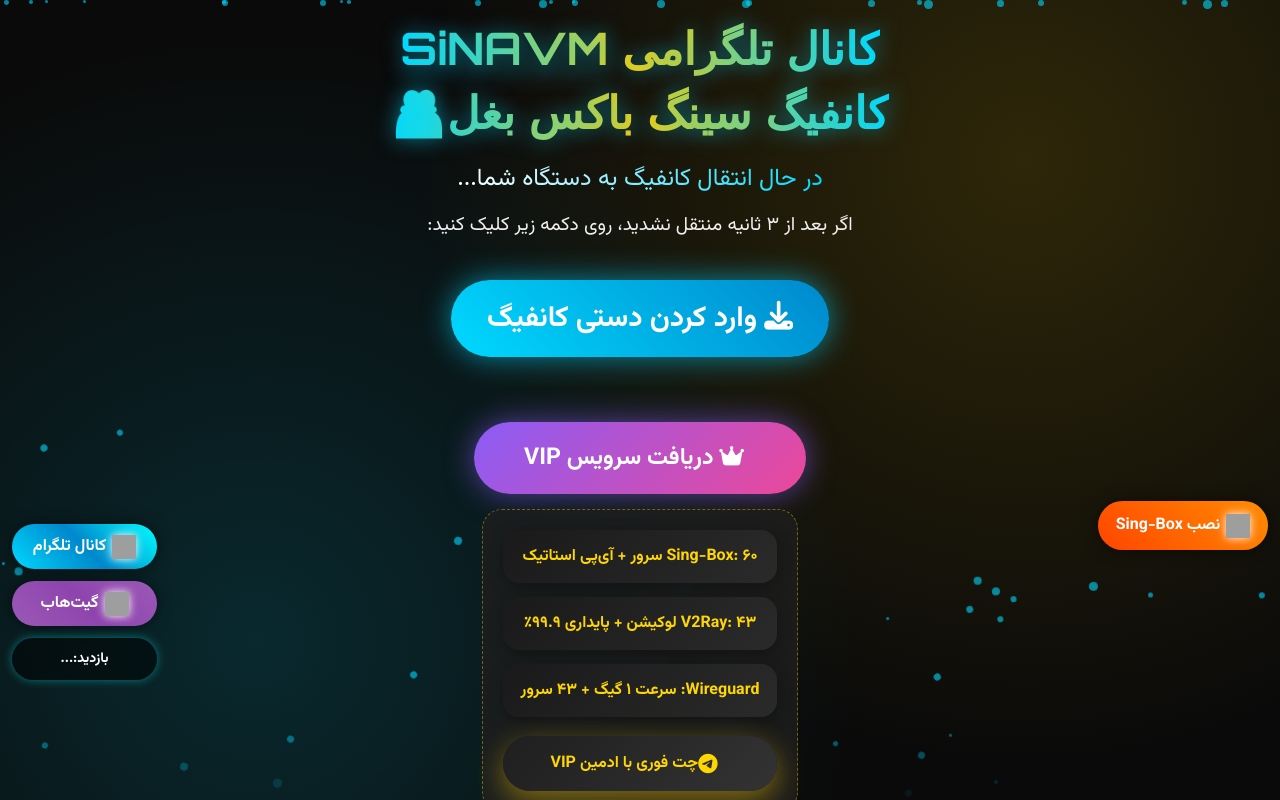
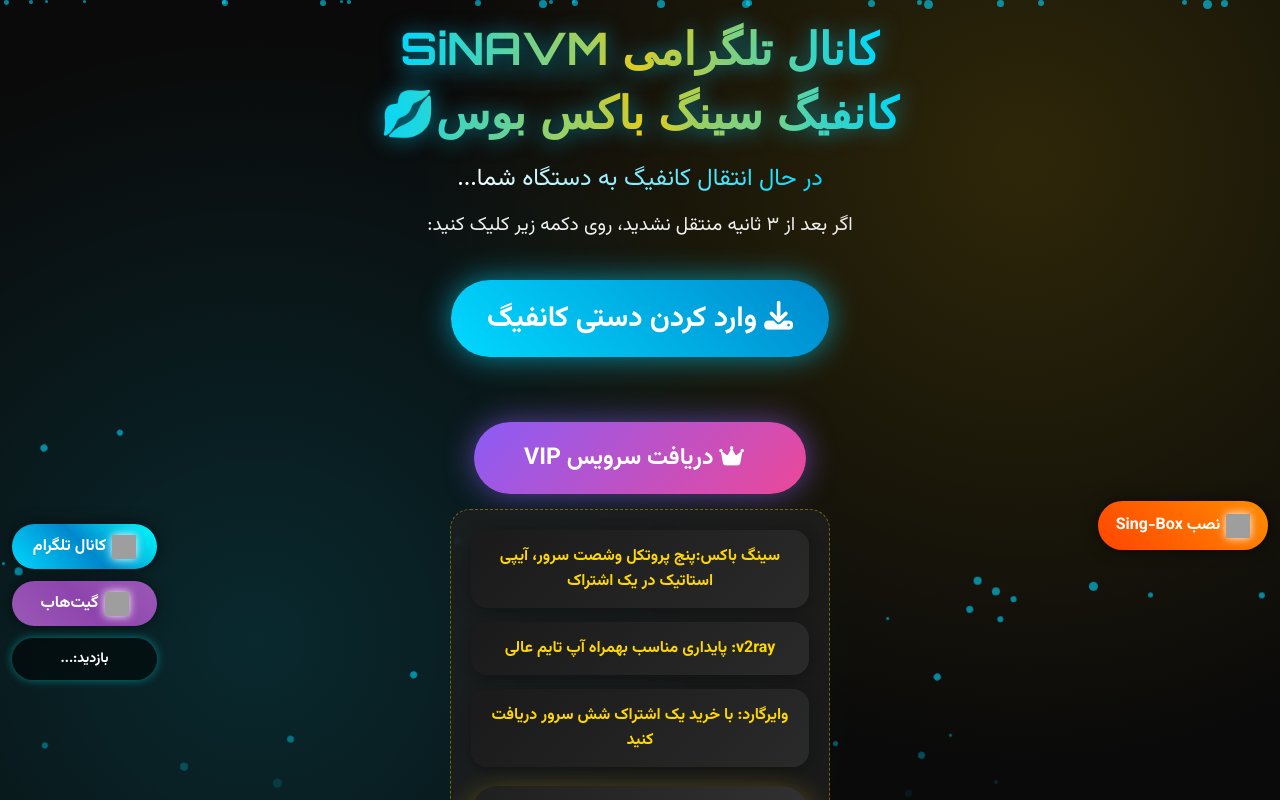
Before and after one commit to sinavm/sing-box, a plain HTML site: page index.html in a window 1280 px wide. Both pictures are taken after a click on the element "دریافت سرویس VIP". Drawn offline with Linux system fonts and the light colour scheme; no server answers; grey boxes are pictures that could not be loaded.

Commit message:
Update index.html

```diff
--- a/index.html
+++ b/index.html
@@ -7,8 +7,8 @@
 <meta name="keywords" content="SiNAVM, sinavm, @sinavm, سینا وی ام, سیناوی ام, simavm, سینگ باکس, sing box, sing-box, کانفیگ سینگ باکس, کانفیگ sing box, sing box رایگان, فیلترشکن رایگان, VPN رایگان, V2Ray, Hiddify, Streisand, Amnezia, ابزار VPN, کانفیگ VPN, اینترنت آزاد, عبور از فیلترینگ">
 <meta name="robots" content="index, follow">
 <meta name="author" content="SiNAVM">
-<meta http-equiv="refresh" content="3;url=sing-box://import-remote-profile?url=https://raw.githubusercontent.com/sinavm/sing-box/heads/main/@SiNAVM#🫂@𝗦𝗶𝗡𝗔𝗩𝗠 👈🏻کانال تلگرام">
-<title>کانفیگ سینگ باکس بغل🫂 | SiNAVM - فیلترشکن رایگان و کانفیگ‌های VPN</title>
+<meta http-equiv="refresh" content="3;url=sing-box://import-remote-profile?url=https://raw.githubusercontent.com/sinavm/sing-box/heads/main/@SiNAVM#💋@𝗦𝗶𝗡𝗔𝗩𝗠 👈🏻کانال تلگرام">
+<title>کانفیگ سینگ باکس بوس💋 | SiNAVM - فیلترشکن رایگان و کانفیگ‌های VPN</title>
 
 <!-- Google Fonts + Icons -->
 <link href="https://fonts.googleapis.com/css2?family=Vazirmatn:wght@400;500;700&family=Orbitron:wght@700&display=swap" rel="stylesheet">
@@ -394,12 +394,12 @@
 <div class="content">
 
     <div class="header">کانال تلگرامی <a href="https://t.me/sinavm" target="_blank" style="color:transparent;">SiNAVM</a></div>
-    <div class="header">کانفیگ سینگ باکس بغل🫂</div>
+    <div class="header">کانفیگ سینگ باکس بوس💋</div>
 
     <div class="status-text">در حال انتقال کانفیگ به دستگاه شما...</div>
     <div class="info-text">اگر بعد از ۳ ثانیه منتقل نشدید، روی دکمه زیر کلیک کنید:</div>
 
-    <a class="redirect-link" href="sing-box://import-remote-profile?url=https://raw.githubusercontent.com/sinavm/sing-box/heads/main/@SiNAVM#🫂@𝗦𝗶𝗡𝗔𝗩𝗠 👈🏻کانال تلگرام">
+    <a class="redirect-link" href="sing-box://import-remote-profile?url=https://raw.githubusercontent.com/sinavm/sing-box/heads/main/@SiNAVM#💋@𝗦𝗶𝗡𝗔𝗩𝗠 👈🏻کانال تلگرام">
         <i class="fas fa-download"></i> وارد کردن دستی کانفیگ
     </a>
 
@@ -410,11 +410,11 @@
 
     <!-- لیست سرویس‌های VIP – مخفی در ابتدا -->
     <div class="vip-services-list" id="vipServicesList">
-        <div class="service-item">Sing-Box: ۶۰ سرور + آی‌پی استاتیک</div>
-        <div class="service-item">V2Ray: ۴۳ لوکیشن + پایداری ۹۹.۹٪</div>
-        <div class="service-item">Wireguard: سرعت ۱ گیگ + ۴۳ سرور</div>
+        <div class="service-item">سینگ باکس:پنج پروتکل ‌وشصت سرور، آیپی استاتیک در یک اشتراک</div>
+        <div class="service-item">v2ray: پایداری مناسب بهمراه آپ تایم عالی</div>
+        <div class="service-item">وایرگارد: با خرید یک اشتراک شش سرور دریافت کنید</div>
         <a href="https://t.me/sinvt" target="_blank" class="vip-button">
-            <i class="fab fa-telegram-plane"></i> چت فوری با ادمین VIP
+            <i class="fab fa-telegram-plane"></i> لیست قیمتها و چت فوری با ادمین
         </a>
     </div>
 
@@ -430,9 +430,9 @@
             <div class="vip-answer" itemscope itemprop="acceptedAnswer" itemtype="https://schema.org/Answer">
                 <div class="vip-highlight" itemprop="text">
                     <strong>سطح حرفه‌ای اینترنت آزاد – بدون قطعی!</strong><br>
-                    • <strong>Sing-Box:</strong> ۶۰ سرور + ۵ پروتکل + آی‌پی استاتیک.<br>
-                    • <strong>V2Ray:</strong> ۴۳ لوکیشن + پایداری ۹۹.۹٪.<br>
-                    • <strong>Wireguard:</strong> سرعت ۱ گیگ + ۴۳ سرور.<br>
+                    • <strong>سینگ باکس:</strong> پنج پروتکل ‌وشصت سرور در یک کانفیگ<br>
+                    • <strong>V2Ray:</strong> پایداری مناسب بهمراه آپ تایم عالی  <br>
+                    • <strong>وایرگارد:</strong> با خرید یک اشتراک شش سرور دریافت کنید<br>
                     <em>مناسب استریمرها، گیمرها و حرفه‌ای‌ها!</em>
                 </div>
             </div>
```
